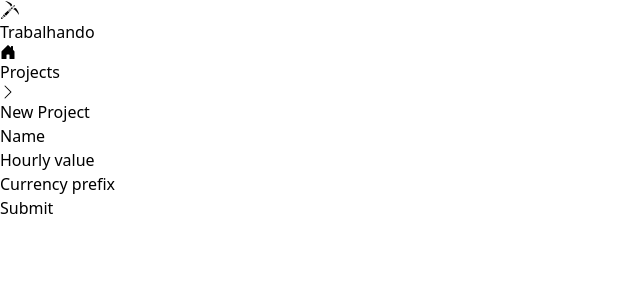
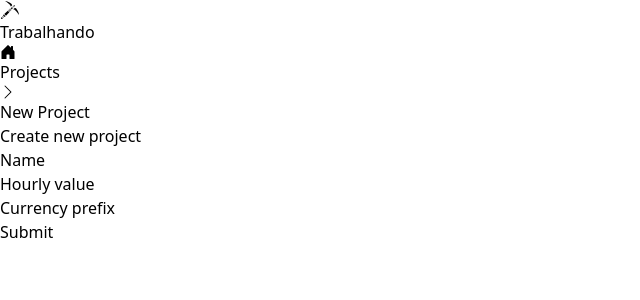
Before and after one commit to viniciusmuller/assistindo, a React (Vite) app in the folder frontend/: page /projects/new in a window 1280 px wide. Shown: the top 300 px of the page, without its empty margins (0-640 px from the left). Built offline with nearby package versions, Linux system fonts and the light colour scheme.

Commit message:
refactor(frontend): improve project form

```diff
--- a/frontend/src/CreateProjectPage.tsx
+++ b/frontend/src/CreateProjectPage.tsx
@@ -34,7 +34,10 @@ function CreateTaskPage() {
           <span>New Project</span>
         </BreadcrumbItem>
       </Breadcrumb>
-      <ProjectForm handleSubmit={createProject} />
+      <div className="border rounded-lg p-4 space-y-4">
+        <h1 className="text-2xl">Create new project</h1>
+        <ProjectForm handleSubmit={createProject} />
+      </div>
     </div >
   )
 }
--- a/frontend/src/ProjectForm.tsx
+++ b/frontend/src/ProjectForm.tsx
@@ -13,10 +13,9 @@ function TaskForm(props: TaskFormProps) {
 
   return (
     <form className="space-y-3" onSubmit={handleSubmit(props.handleSubmit)}>
-      <div className="flex justify-between">
       <div className="space-x-2">
         <label>Name</label>
-          <Input type="text" defaultValue={props.project?.name} size={50} {...register("name")} />
+        <Input type="text" defaultValue={props.project?.name} {...register("name")} />
       </div>
 
       <div className="space-x-2">
@@ -25,10 +24,9 @@ function TaskForm(props: TaskFormProps) {
         </label>
         <Input type="number" step="0.01" {...register("hour_value")} defaultValue={props.project?.hour_value} />
       </div>
-      </div>
-      <div>
+      <div className="space-x-2">
         <label>Currency prefix</label>
-        <Input defaultValue={props.project?.currency_prefix} {...register("currency_prefix")} />
+        <Input type="text" defaultValue={props.project?.currency_prefix} {...register("currency_prefix")} />
       </div>
       <Button text="Submit" type="submit" classes="border border-black hover:bg-gray-200" />
     </form>
```
Lines whose indentation alone changed are shown as unchanged.
